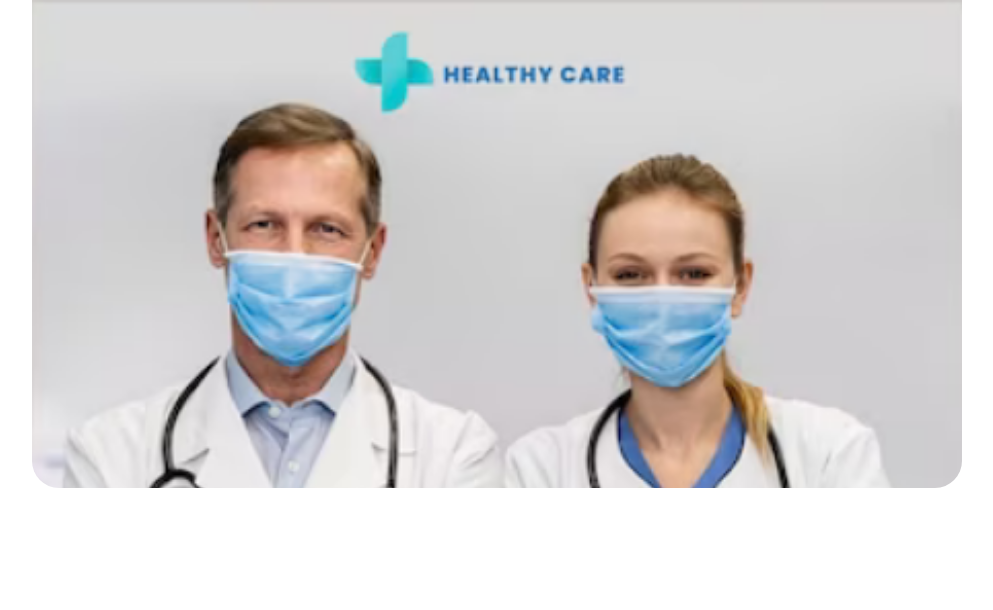
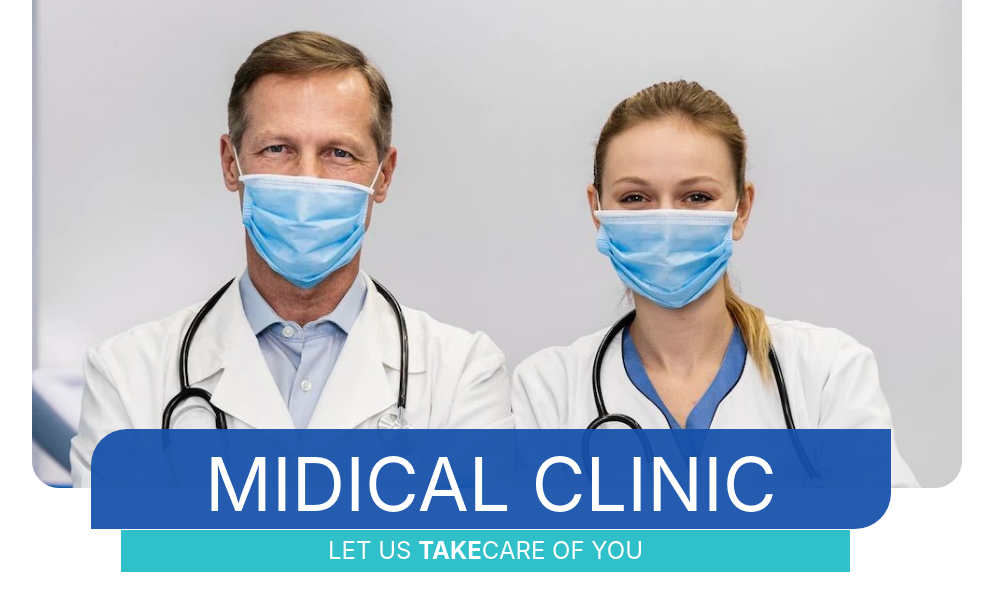
Before and after one commit to Mayurimanek11/layout_1, a plain HTML site: page index.html in a window 1280 px wide. Shown: the whole page, without its empty margins (53-1046 px from the left). Drawn offline with nearby package versions, Linux system fonts and the light colour scheme.

Commit message:
first blockcomplete

```diff
--- a/css.css
+++ b/css.css
@@ -1,7 +1,7 @@
 .main_img
 {
 
-    background-image: url(img/img1.png);
+    background-image: url(img/main.jpg);
     width: 930px;
     height: 488.2px;
     background-repeat: no-repeat;
@@ -9,4 +9,42 @@
     border-bottom-left-radius: 27px;
     border-bottom-right-radius: 27px;
 
+
 }
+/*----------------------------blue block--------------*/
+.mid
+{
+
+
+    justify-content: center;
+    background-color: rgba(23, 82, 170, 0.938);
+    width:800px;
+    height: 100px;
+    color: white;
+    border-bottom-right-radius: 36px;
+    border-top-left-radius: 36px;
+    font-family: -apple-system,BlinkMacSystemFont,"Segoe UI",Roboto,"Helvetica Neue",Arial,"Noto Sans","Liberation Sans",sans-serif,"Apple Color Emoji","Segoe UI Emoji","Segoe UI Symbol","Noto Color Emoji";
+    font-size: 74px;
+    text-align: center;
+    margin-top: -59px;
+    margin-left: 59px;
+
+}
+
+.let
+{
+    background-color: rgb(47, 192, 202);
+    color: white;
+    font-size: 74px;
+    text-align: center;
+    font-size: medium;
+    padding: 3px;
+    padding-top: 3px;
+    padding-right: 3px;
+    padding-bottom: 3px;
+    padding-left: 3px;
+    width: 729px;
+    font-size: x-large;
+    margin-top: -15px;
+    margin-left: 89px;
+}
--- a/index.html
+++ b/index.html
@@ -13,10 +13,15 @@
 <body>
     <div class="container">
         <div class="main_img">
+          </div>
+          <div >
+            <p class="mid">MIDICAL CLINIC</p>
+          </div>
+          <div>
+            <p class="let">LET US <strong>TAKE</strong>CARE OF YOU</p>
+          </div>
+         </div>
 
-
-        </div>
-    </div>
 
 </body>
     </html>
```
Also changed, not shown: img/main.jpg (added).
